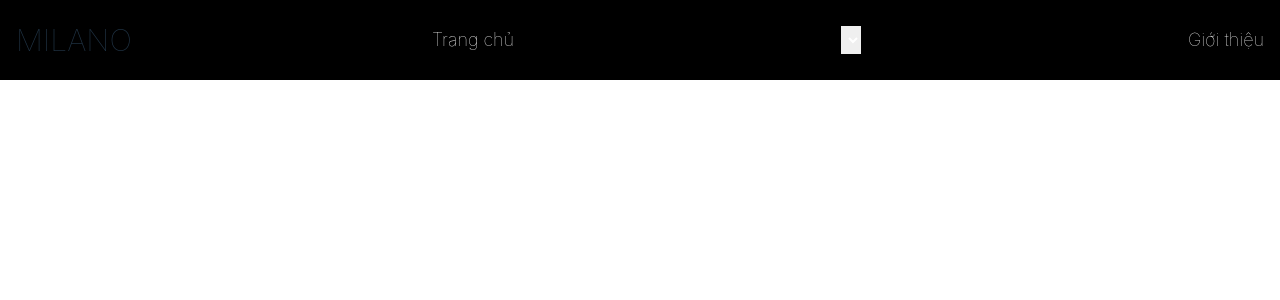
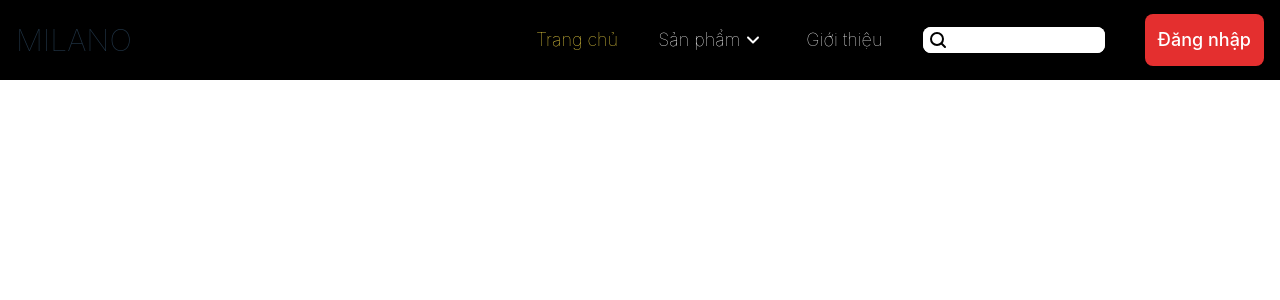
Before and after one commit to ptdat11/doan-web, a React (Vite) app: page / in a window 1280 px wide. Shown: the top 300 px of the page. Built offline with nearby package versions, Linux system fonts and the light colour scheme.

Commit message:
Update header

```diff
--- a/index.html
+++ b/index.html
@@ -4,7 +4,7 @@
     <meta charset="UTF-8" />
     <link rel="icon" type="image/svg+xml" href="/vite.svg" />
     <meta name="viewport" content="width=device-width, initial-scale=1.0" />
-    <title>Vite + React + TS</title>
+    <title>MILANO</title>
   </head>
   <body>
     <div id="root"></div>
--- /dev/null
+++ b/src/category-site.ts
@@ -0,0 +1,10 @@
+export const categorySites = [
+    {
+        name: "Thời trang nam",
+        url: "product/man"
+    },
+    {
+        name: "Thời trang nữ",
+        url: "product/woman"
+    }
+];
--- /dev/null
+++ b/src/components/button/Button.tsx
@@ -0,0 +1,24 @@
+import React from 'react'
+import { BaseProps } from "../../submodules/base-props/base-props";
+import combineClassnames from "../../submodules/string-processing/combine-classname";
+
+interface Props extends BaseProps {
+    onClick?: React.MouseEventHandler<HTMLButtonElement>
+}
+
+const Button: React.FC<Props> = React.memo((props) => {
+    return (
+        <button
+            className={combineClassnames(
+                props.className,
+                "text-white text-base md:text-lg px-3 bg-[#e42f2f] active:bg-[#b62626]"
+            )}
+            style={{...props.style}}
+            onClick={props.onClick}
+        >
+            {props.children}
+        </button>
+    );
+});
+
+export default Button;
--- /dev/null
+++ b/src/components/dropdown/Dropdown.tsx
@@ -0,0 +1,57 @@
+import React, { useState, useRef } from "react";
+import { BaseProps } from "../../submodules/base-props/base-props";
+import combineClassnames from "../../submodules/string-processing/combine-classname";
+
+interface Props extends BaseProps {
+	label?: React.ReactNode,
+	width?: "w-full" | "w-max"
+}
+
+const Dropdown: React.FC<Props> = React.memo((props) => {
+	const [expanded, setExpanded] = useState(false);
+	const containerRef = useRef<HTMLElement>(null);
+
+	return (
+		<section
+			ref={containerRef}
+			className={combineClassnames(
+				props.className,
+				"relative flex flex-col"
+			)}
+		>
+			<label
+				className="w-full flex items-center justify-between cursor-pointer"
+			>
+				{props.label}
+				<button
+					className="w-fit p-0 bg-transparent"
+					onClick={() => setExpanded(!expanded)}
+				>
+					<svg
+						className={combineClassnames(
+							"duration-200 fill-white",
+							expanded ? "rotate-180" : ""
+						)} width="24" height="24" viewBox="0 0 24 24"
+					>
+							<path xmlns="http://www.w3.org/2000/svg" fillRule="evenodd" clipRule="evenodd" d="M6.29289 8.79289C6.68342 8.40237 7.31658 8.40237 7.70711 8.79289L12 13.0858L16.2929 8.79289C16.6834 8.40237 17.3166 8.40237 17.7071 8.79289C18.0976 9.18342 18.0976 9.81658 17.7071 10.2071L12.7071 15.2071C12.3166 15.5976 11.6834 15.5976 11.2929 15.2071L6.29289 10.2071C5.90237 9.81658 5.90237 9.18342 6.29289 8.79289Z" />
+					</svg>
+				</button>
+			</label>
+
+			<div
+				className={combineClassnames(
+					expanded ? "" : "scale-y-0 h-0",
+					props.width,
+					"absolute left-0 origin-top duration-100 rounded-md bg-inherit"
+				)}
+				style={{
+					top: containerRef.current?.offsetHeight
+				}}
+			>
+					{props.children}
+			</div>
+		</section>
+	);
+});
+
+export default Dropdown;
--- a/src/components/header/Header.tsx
+++ b/src/components/header/Header.tsx
@@ -1,23 +1,45 @@
-import React from "react";
+import React, { useState } from "react";
 import { BaseProps } from "../../submodules/base-props/base-props";
 import combineClassnames from "../../submodules/string-processing/combine-classname";
 import { headerHeight } from "../../variables.css";
 import { Link } from "react-router-dom";
+import { useRecoilState } from "recoil";
+import { pageState } from "../../states/system-states";
+import SearchBar from "../search-bar/SearchBar";
+import { userState } from "../../states/user-states";
+import Button from "../button/Button";
+import Dropdown from "../dropdown/Dropdown";
+import Hr from "../hr/Hr";
+import { categorySites } from "../../category-site";
 
 interface Props extends BaseProps {}
 
 const Header: React.FC<Props> = React.memo((props) => {
+	const [page, setPage] = useRecoilState(pageState);
+	const [expanded, setExpanded] = useState(false);
+	const [searchKey, setSearchKey] = useState("");
+	const [userInfo, setUserInfo] = useRecoilState(userState)
+
+	const handleClickSearch = () => {
+
+	};
+
+	const handleClickSignIn = () => {
+
+	};
+
 	return (
 		<header
 			className={combineClassnames(
 					props.className,
-                "w-full fixed px-4 py-1 bg-black flex justify-between items-center"
+					"w-full fixed bg-black items-center"
 			)}
 			style={{
 				...props.style,
 				height: headerHeight
 			}}
 		>
+			<div className="w-full h-full md:px-4 py-1 px-3 flex justify-between items-center">
 				<Link
 					className="text-2xl md:text-3xl font-thin"
 					to="/"
@@ -25,20 +47,150 @@ const Header: React.FC<Props> = React.memo((props) => {
 					MILANO
 				</Link>
 
-            <div
-                className="w-8/12 flex justify-between text-base md:text-lg text-white"
+				<nav
+					className="w-8/12 justify-end sm:w-9/12 lg:w-7/12 h-3/5 flex sm:justify-between items-center text-base md:text-lg text-white"
 				>
 						<Link
-                    className="font-thin"
+							className={combineClassnames(
+								page === "home" ? "text-yellow-300" : "",
+								"max-sm:hidden font-thin"
+							)}
+							onClick={() => setPage("home")}
 							to="/"
 						>
 							Trang chủ
 						</Link>
-                <select>
-                    <option></option>
-                </select>
+						<Dropdown
+							className="max-sm:hidden font-thin bg-black"
+							label={
+								<span
+									className={combineClassnames(
+										page === "product" ? "text-yellow-300" : "",
+									)}
+								>
+									Sản phẩm
+								</span>
+							}
+							width="w-max"
+						>
+							{categorySites.map((site, index) =>
+								<div key={index}>
+									{index > 0 ? <Hr /> : <></>}
 									<Link
-                    className="font-thin"
+										to={site.url}
+										className="block px-1 py-2 font-thin"
+									>
+										{site.name}
+									</Link>
+								</div>
+							)}
+						</Dropdown>
+						<Link
+							className={combineClassnames(
+								page === "about" ? "text-yellow-300" : "",
+								"max-sm:hidden font-thin"
+							)}
+							onClick={() => setPage("about")}
+							to="/about"
+						>
+							Giới thiệu
+						</Link>
+
+						<SearchBar
+							className="w-7/12 sm:w-3/12"
+							style={{height: headerHeight / 3}}
+							value={searchKey}
+							onChange={(e) => setSearchKey(e.target.value)}
+							onClickSearch={handleClickSearch}
+						/>
+
+						{
+							userInfo ?
+							<img src="" /> :
+							<Button
+								className="max-sm:hidden"
+								onClick={handleClickSignIn}
+							>
+								Đăng nhập
+							</Button>
+						}
+						<button
+							className="sm:hidden ml-3 p-[0.06rem] bg-white"
+							onClick={() => setExpanded(!expanded)}
+						>
+							<svg
+								className={combineClassnames(
+									"duration-200",
+									expanded ? "rotate-180" : ""
+								)} width="24" height="24" viewBox="0 0 24 24"
+							>
+									<path xmlns="http://www.w3.org/2000/svg" fillRule="evenodd" clipRule="evenodd" d="M6.29289 8.79289C6.68342 8.40237 7.31658 8.40237 7.70711 8.79289L12 13.0858L16.2929 8.79289C16.6834 8.40237 17.3166 8.40237 17.7071 8.79289C18.0976 9.18342 18.0976 9.81658 17.7071 10.2071L12.7071 15.2071C12.3166 15.5976 11.6834 15.5976 11.2929 15.2071L6.29289 10.2071C5.90237 9.81658 5.90237 9.18342 6.29289 8.79289Z" />
+							</svg>
+						</button>
+				</nav>
+			</div>
+
+			<div className={combineClassnames(
+				expanded ? "" : "scale-y-0 h-0",
+				"sm:hidden w-full bg-black origin-top duration-100 [&>*]:px-4"
+			)}>
+				<hr />
+				<div className="bg-black p-1">
+					<Button
+						className="w-32 rounded-sm"
+						onClick={handleClickSignIn}
+					>
+						Đăng nhập
+					</Button>
+				</div>
+
+				<Hr />
+				<Link
+					className={combineClassnames(
+						page === "home" ? "text-yellow-400" : "",
+						"block p-2 font-thin bg-black"
+					)}
+					to="/"
+				>
+					Trang chủ
+				</Link>
+
+				<Hr />
+				<Dropdown
+					className="font-thin p-2 flex justify-between bg-black"
+					label={
+						<div
+							className={combineClassnames(
+								page === "product" ? "text-yellow-300" : "",
+							)}
+						>
+							Sản phẩm
+						</div>
+					}
+					width="w-full"
+				>
+					{categorySites.map((site, index) =>
+						<div
+							key={index}
+							className="w-full"
+						>
+							{index > 0 ? <Hr /> : <></>}
+							<Link
+								className="block p-2"
+								to={site.url}
+							>
+								{site.name}
+							</Link>
+						</div>
+					)}
+				</Dropdown>
+
+				<Hr />
+				<Link
+					className={combineClassnames(
+						page === "about" ? "text-yellow-400" : "",
+						"block p-2 font-thin bg-black"
+					)}
 					to="/about"
 				>
 					Giới thiệu
--- /dev/null
+++ b/src/components/hr/Hr.tsx
@@ -0,0 +1,18 @@
+import React from "react";
+import { BaseProps } from "../../submodules/base-props/base-props";
+import combineClassnames from "../../submodules/string-processing/combine-classname";
+
+interface Props extends BaseProps {}
+
+const Hr: React.FC<Props> = React.memo((props) => {
+    return (
+        <hr
+            className={combineClassnames(
+                props.className,
+                "mx-auto w-11/12 border-gray-500"
+            )}
+        />
+    );
+});
+
+export default Hr;
--- /dev/null
+++ b/src/components/search-bar/SearchBar.tsx
@@ -0,0 +1,37 @@
+import React from 'react';
+import { BaseProps } from "../../submodules/base-props/base-props";
+import combineClassnames from '../../submodules/string-processing/combine-classname';
+
+interface Props extends BaseProps {
+    value?: string | number,
+    onChange?: React.ChangeEventHandler<HTMLInputElement>,
+    onClickSearch?: React.MouseEventHandler<HTMLButtonElement>
+}
+
+const SearchBar: React.FC<Props> = React.memo((props) =>{
+	return (
+		<div
+			className={combineClassnames(
+				props.className,
+				"flex bg-white rounded-lg"
+			)}
+			style={{...props.style}}
+		>
+			<button
+				className="border-0 p-0 duration-75 bg-white active:bg-gray-400"
+				onClick={props.onClickSearch}
+			>
+				<svg className="mx-[0.2rem] stroke-black" width={25} height={25} strokeWidth="2" strokeLinecap="round" strokeLinejoin="round" aria-hidden="true">
+					<path d="m19 19-3.5-3.5"></path><circle cx="11" cy="11" r="6" fill="none"></circle>
+				</svg>
+			</button>
+			<input
+				value={props.value}
+				className="bg-white outline-none text-black grow rounded-r-lg min-w-0"
+				onChange={props.onChange}
+			/>
+		</div>
+	);
+});
+
+export default SearchBar;
--- a/src/index.css
+++ b/src/index.css
@@ -48,13 +48,6 @@ button {
   cursor: pointer;
   transition: border-color 0.25s;
 }
-button:hover {
-  border-color: #646cff;
-}
-button:focus,
-button:focus-visible {
-  outline: 4px auto -webkit-focus-ring-color;
-}
 
 @media (prefers-color-scheme: light) {
   :root {
--- a/src/routes/home/HomePage.tsx
+++ b/src/routes/home/HomePage.tsx
@@ -4,9 +4,9 @@ import { BasePropsPage } from "../../submodules/base-props/base-props";
 interface Props extends BasePropsPage {}
 
 const HomePage = React.memo((props: Props) => {
-    return (
-        <></>
-    );
+  return (
+    <></>
+  );
 });
 
 export default HomePage;
--- a/src/states/system-states.ts
+++ b/src/states/system-states.ts
@@ -1,6 +1,7 @@
 import { atom } from "recoil";
 
-export const pageState = atom<string>({
+export type Page = "home" | "about" | "product" | "order" | "sign-in" | "sign-up" | "cart";
+export const pageState = atom<Page>({
     key: "SYSTEM_PAGE",
     default: "home"
-})
+});
--- /dev/null
+++ b/src/states/user-states.ts
@@ -0,0 +1,19 @@
+import { atom } from "recoil";
+
+export interface UserInfo {
+    name?: string,
+    imgUrl?: string
+};
+export const userState = atom<UserInfo | undefined>({
+    key: "USER_INFO",
+    default: undefined
+});
+
+export interface CartItem {
+    id: string,
+    quantity: number
+};
+export const cartState = atom<CartItem[]>({
+    key: "USER_CART",
+    default: []
+});
```
Also changed, not shown: src/components/layout/full-width-layout/FullWidthLayout.tsx (indentation only). Lines whose indentation alone changed are shown as unchanged.
